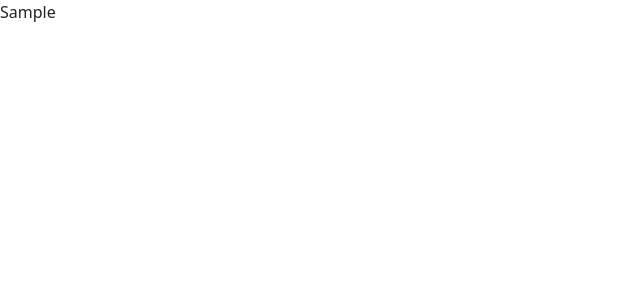
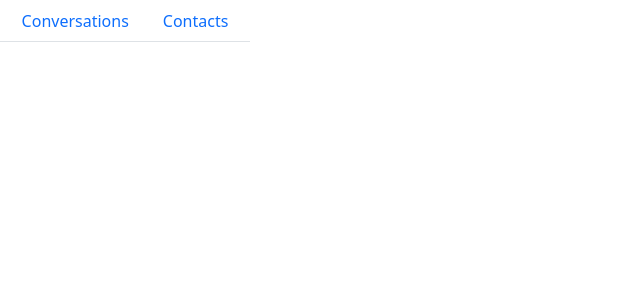
Before and after one commit to Ginver/chatapp, a React (Create React App) app in the folder client/: page / in a window 1280 px wide. Both pictures are taken after typing "Sample" into the empty fields and a click on the button "Login". Shown: the top 300 px of the page, without its empty margins (0-640 px from the left). Built offline with nearby package versions, Linux system fonts and the light colour scheme.

Commit message:
navlinks done & set

```diff
--- a/client/src/components/App.js
+++ b/client/src/components/App.js
@@ -2,6 +2,7 @@
 import  Login  from './Login';
 import useLocalStorage from "../hooks/useLocalStorage";
 import Dashboard from "./Dashboard";
+
 
 function App() {
     // const [ id, setId ] = useState() - useState will be exchanged by useLocalStorage
--- a/client/src/components/Dashboard.js
+++ b/client/src/components/Dashboard.js
@@ -1,10 +1,11 @@
 import React from "react";
+import Sidebar from "./Sidebar";
 
 export default function Dashboard({id}) {
 
     return (
-        <div>
-            {id}
-        </div>
+        // <div> {id} </div>
+        // render out the Sidebar component:
+        <Sidebar id={id}/>
     )
 };
--- /dev/null
+++ b/client/src/components/Sidebar.js
@@ -0,0 +1,25 @@
+import React from "react";
+import { Tab, Nav } from "react-bootstrap";
+
+export default function Sidebar({ id }) {
+
+    const CONVERSATION_KEY = 'conversation';
+    const CONTACTS_KEY = 'contacts';
+
+    return (
+        <div style={{ width: '250px' }} className="d-flex flex-column">
+            <Tab.Container>
+
+                <Nav variant="tabs" className="justify-content-center">
+                    <Nav.Item>
+                        <Nav.Link eventKey={CONVERSATION_KEY}>Conversations</Nav.Link>
+                    </Nav.Item>
+                    <Nav.Item>
+                        <Nav.Link eventKey={CONTACTS_KEY}>Contacts</Nav.Link>
+                    </Nav.Item>
+                </Nav>
+
+            </Tab.Container>
+        </div>
+    )
+};
```
